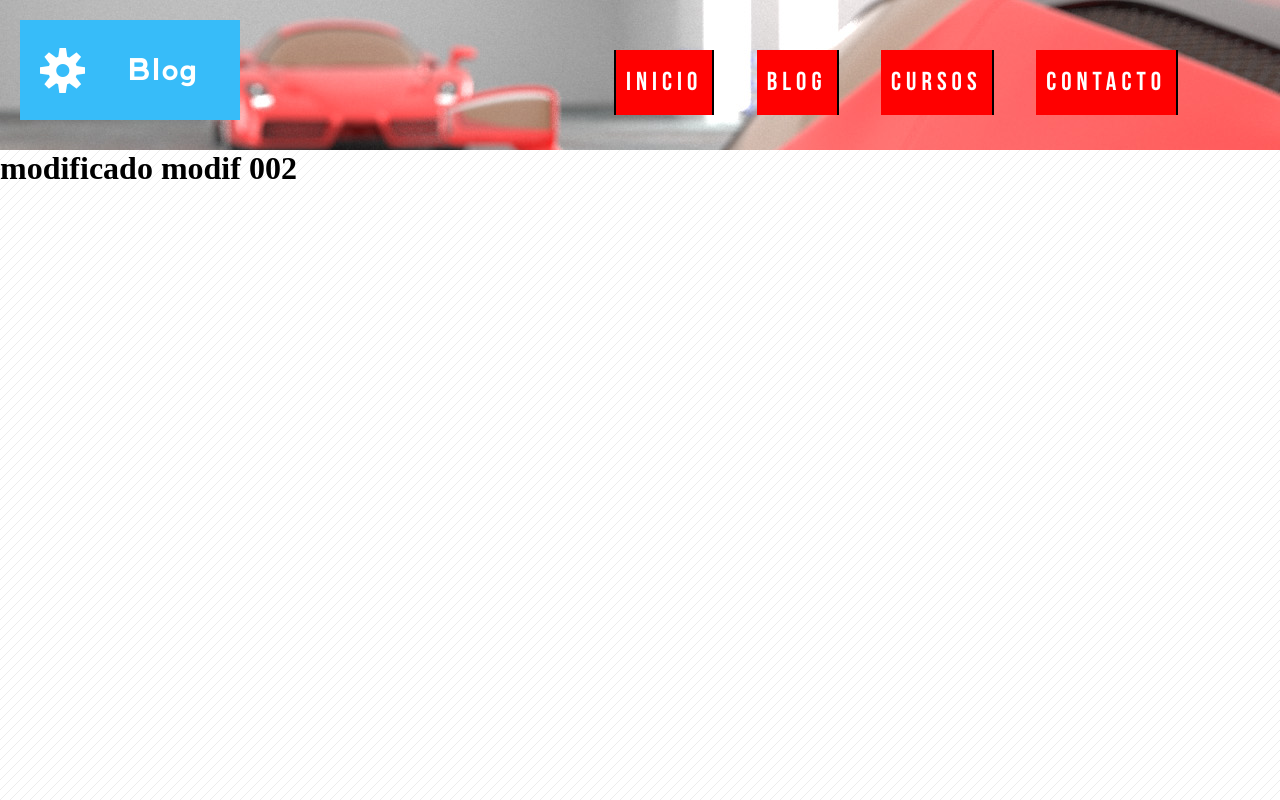
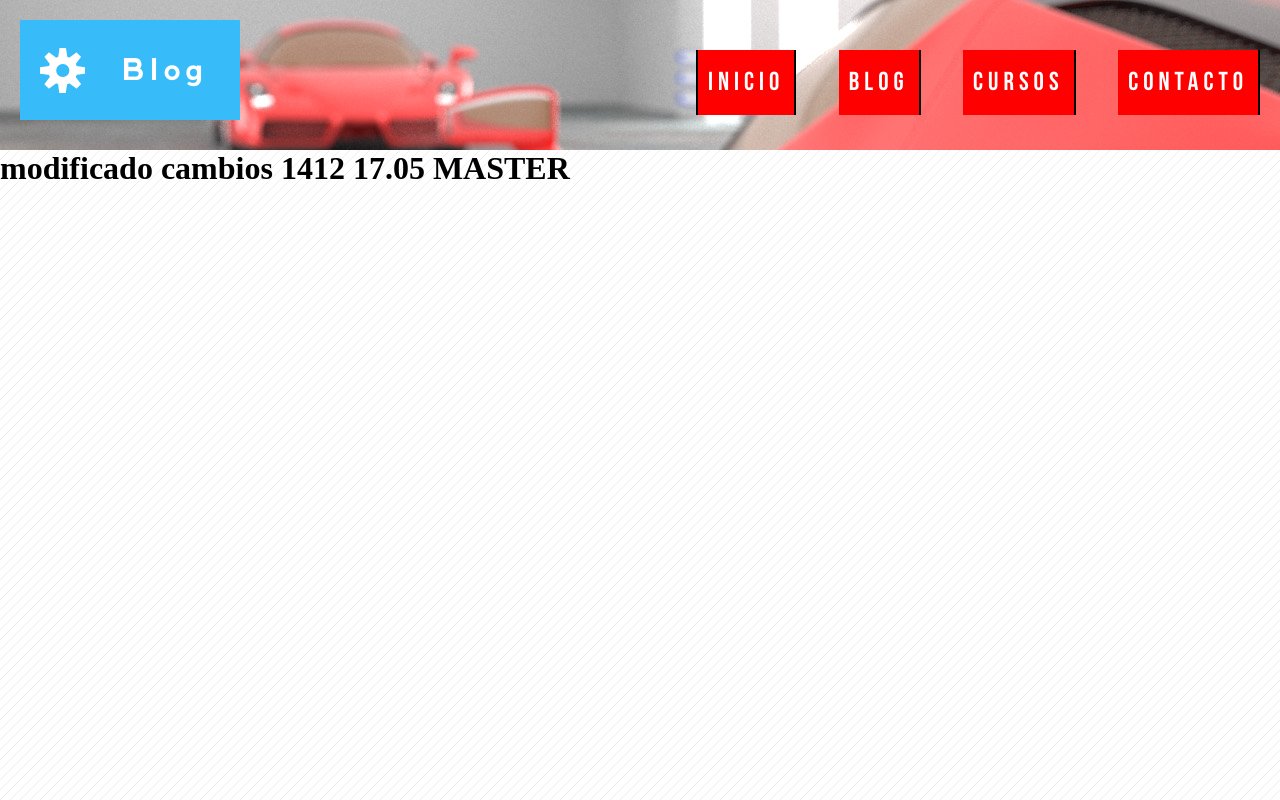
Before and after one commit to Maclein47/test, a plain HTML site: page index.html in a window 1280 px wide. Drawn offline with Linux system fonts and the light colour scheme.

Commit message:
COMMIT del 1412 17.21 todo OK

```diff
--- a/css/estilos.css
+++ b/css/estilos.css
@@ -65,7 +65,7 @@ body{
     line-height: 60px;
     background-color: RGB(55,188,249);
     text-align: center;
-    letter-spacing: 1px;
+    letter-spacing: 5px;
     cursor: pointer;
     overflow: hidden;
     transition: all 500ms;
@@ -108,7 +108,9 @@ h3{
 
 /* ESTILOS DEL MENU */
 #menu{
+    float: right;
     text-align: center;
+    height: 30px;
 }
 
 #menu_c{
--- a/index.html
+++ b/index.html
@@ -37,7 +37,9 @@
             </div>
         </header>
         <!--#endregion -->
-<h1>modificado modif 002</h1>
+<h1>modificado cambios 1412 17.05 MASTER</h1>
+
+
 
 </body>
 
```
Also changed, not shown: texto plano.txt (added).
